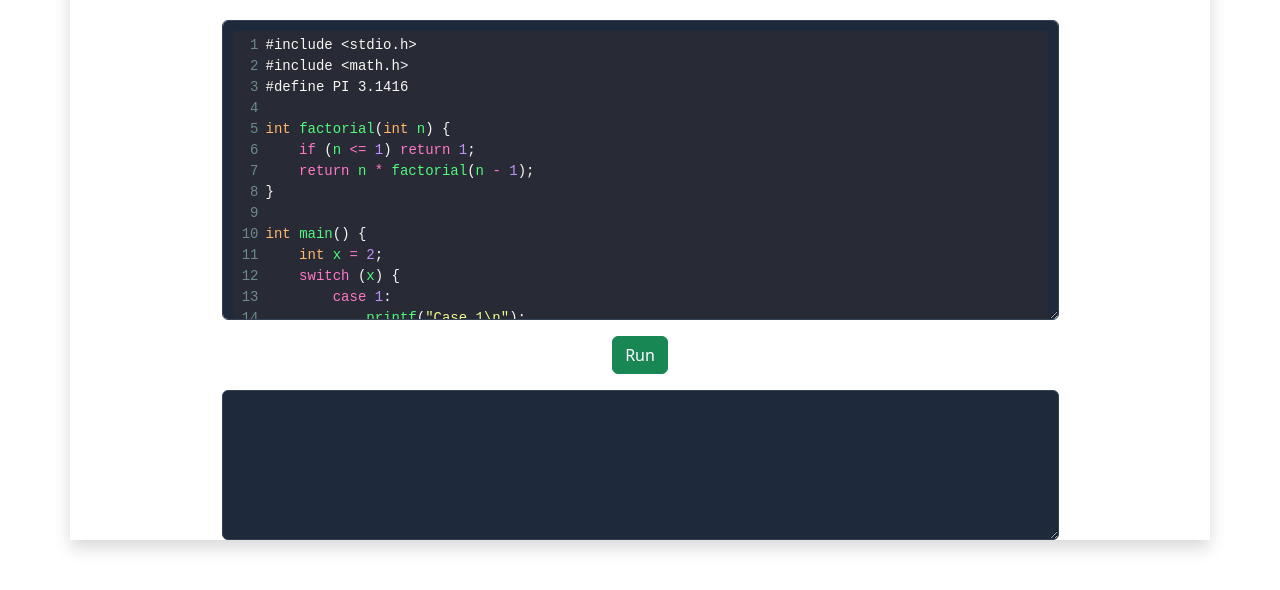
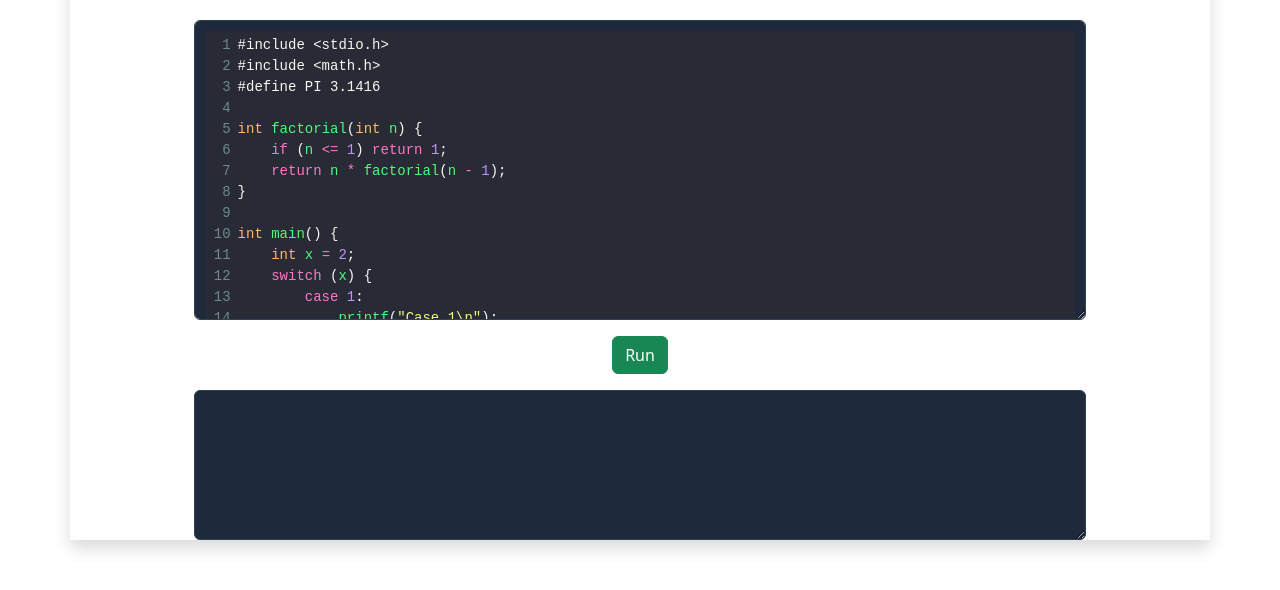
Before and after one commit to AnisurRahmanJU/CRunnerJS, a plain HTML site: page index.html in a window 1280 px wide. Shown: the part 90-680 px from the top of the page. Drawn offline with nearby package versions, Linux system fonts and the light colour scheme.

Commit message:
Update styles.css

```diff
--- a/styles.css
+++ b/styles.css
@@ -6,7 +6,7 @@
 }
 
 #editor, pre#output {
-  width: 75%;            /* 75% width */
+  width:80%;            /* 75% width */
   margin: 10px auto;     /* center horizontally with vertical margin */
   box-sizing: border-box;
   border-radius: 6px;
```
